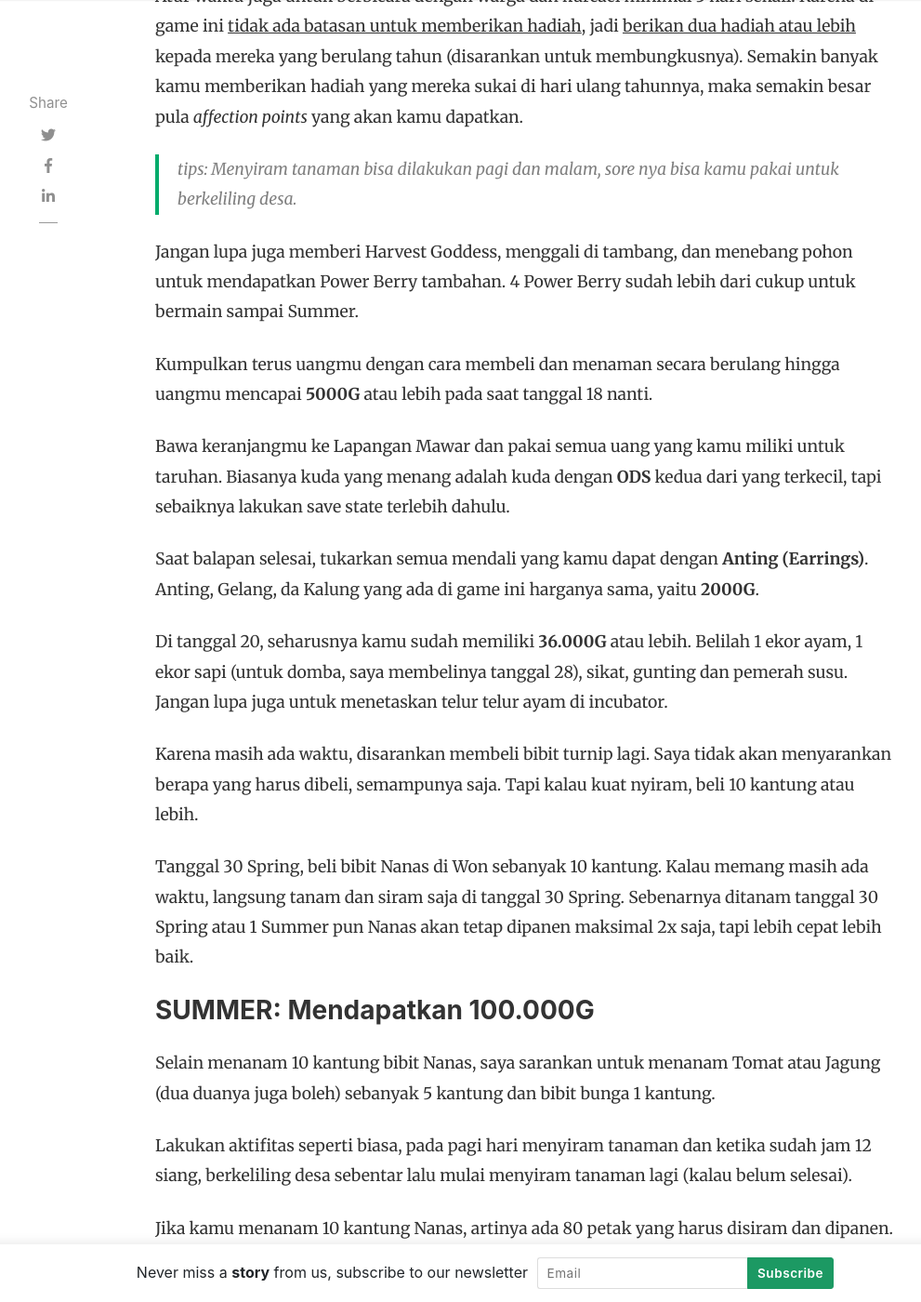
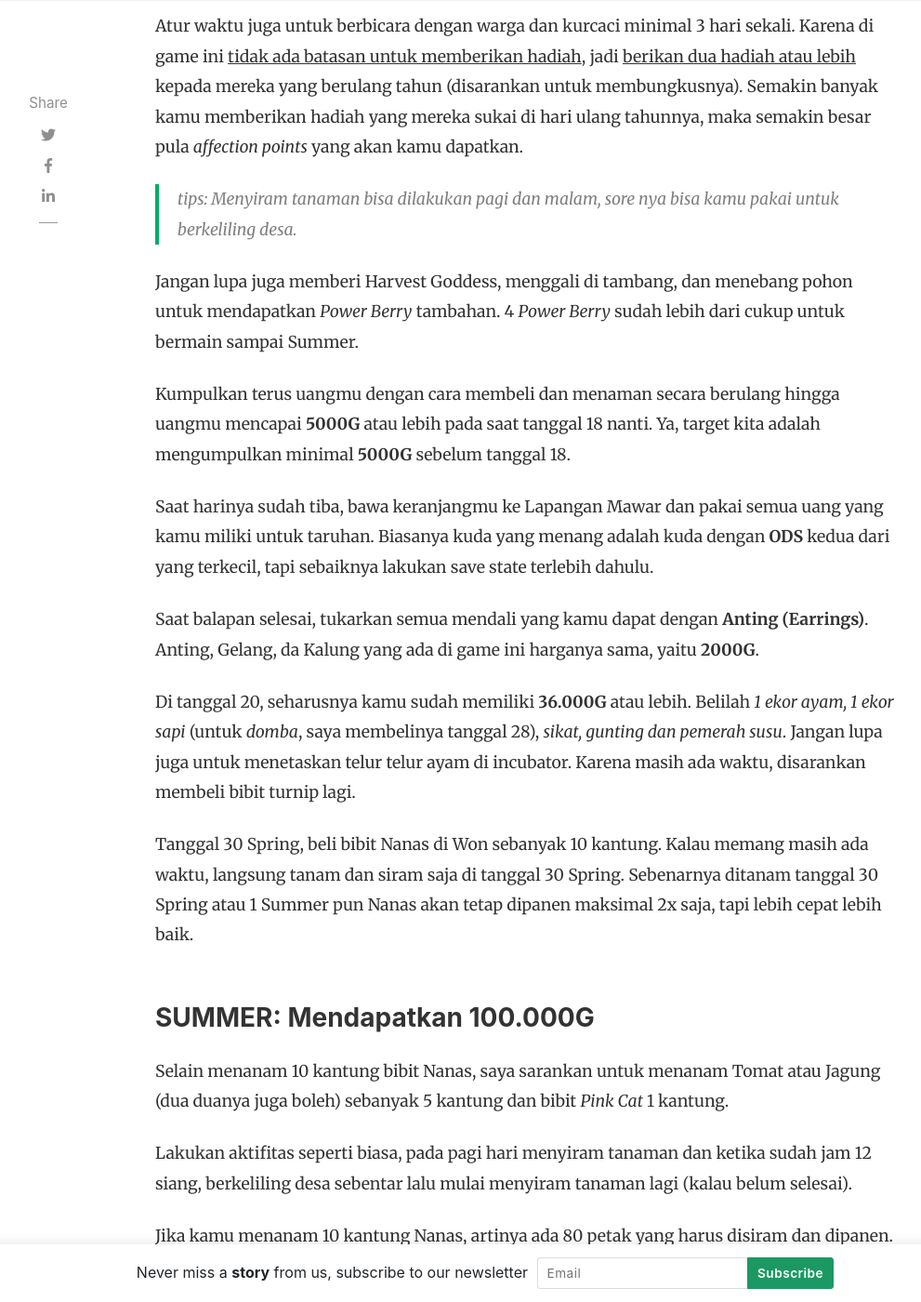
Before and after one commit to kisahpetani/kisahpetani.github.io, a Jekyll site: the page built from _posts/2021-12-02-sukses-ditahun-pertama-harvest-moon-back-to-nature.md, in a window 1280 px wide and 1400 px high, scrolled down 1406 px. Shown: the whole window at 93% size, without its empty margins (118-1109 px from the left). Built offline with Jekyll 4.4.1, drawn with Linux system fonts in a browser that asks for light colours; nearby versions of some CDN libraries; comment, search, counter and statistics services are not loaded; some of the changed text lies outside the part shown.

Commit message:
Update 2021-12-02-sukses-ditahun-pertama-harvest-moon-back-to-nature.md

```diff
--- a/_posts/2021-12-02-sukses-ditahun-pertama-harvest-moon-back-to-nature.md
+++ b/_posts/2021-12-02-sukses-ditahun-pertama-harvest-moon-back-to-nature.md
@@ -8,8 +8,8 @@ image: assets/images/hm-btn.png
 
 Saya akan memfokuskan ke pembangunan di tahun pertama, untuk hewan ternak masih bisa di tahun kedua.
 Rom yang saya gunakan adalah <u>rom versi revisi</u>, ya. Karena selain beberapa bug yang telah diperbaiki, area kebun di rom juga sudah rapih. Kita tak perlu repot menghancurkan tunggul ataupun batu besar yang menghalangi.
-
-
+<br/>
+<br/>
 ### SPRING: Mendapatkan 50.000G
 
 Jangan pernah membeli barang yang tidak berguna di awal permainan, fokus saja ke kebun. Beli 4 kantung bibit Turnip di awal permainan dan dihari berikutnya beli 5 sampai 10 kantung setiap 5 hari sekali.
@@ -24,27 +24,28 @@ Semakin banyak kamu memberikan hadiah yang mereka sukai di hari ulang tahunnya,
 
 > tips: Menyiram tanaman bisa dilakukan pagi dan malam, sore nya bisa kamu pakai untuk berkeliling desa.
 
-Jangan lupa juga memberi Harvest Goddess, menggali di tambang, dan menebang pohon untuk mendapatkan Power Berry tambahan.
-4 Power Berry sudah lebih dari cukup untuk bermain sampai Summer.
+Jangan lupa juga memberi Harvest Goddess, menggali di tambang, dan menebang pohon untuk mendapatkan *Power Berry* tambahan.
+4 *Power Berry* sudah lebih dari cukup untuk bermain sampai Summer.
 
 Kumpulkan terus uangmu dengan cara membeli dan menaman secara berulang hingga uangmu mencapai **5000G** atau lebih pada saat tanggal 18 nanti.
+Ya, target kita adalah mengumpulkan minimal **5000G** sebelum tanggal 18.
 
-Bawa keranjangmu ke Lapangan Mawar dan pakai semua uang yang kamu miliki untuk taruhan.
+Saat harinya sudah tiba, bawa keranjangmu ke Lapangan Mawar dan pakai semua uang yang kamu miliki untuk taruhan.
 Biasanya kuda yang menang adalah kuda dengan **ODS** kedua dari yang terkecil, tapi sebaiknya lakukan save state terlebih dahulu.
 
 Saat balapan selesai, tukarkan semua mendali yang kamu dapat dengan **Anting (Earrings)**.
 Anting, Gelang, da Kalung yang ada di game ini harganya sama, yaitu **2000G**.
 
-Di tanggal 20, seharusnya kamu sudah memiliki **36.000G** atau lebih. Belilah 1 ekor ayam, 1 ekor sapi (untuk domba, saya membelinya tanggal 28), sikat, gunting dan pemerah susu. Jangan lupa juga untuk menetaskan telur telur ayam di incubator.
-
-Karena masih ada waktu, disarankan membeli bibit turnip lagi. Saya tidak akan menyarankan berapa yang harus dibeli, semampunya saja. Tapi kalau kuat nyiram, beli 10 kantung atau lebih.
+Di tanggal 20, seharusnya kamu sudah memiliki **36.000G** atau lebih. Belilah *1 ekor ayam, 1 ekor sapi* (untuk *domba*, saya membelinya tanggal 28), *sikat, gunting dan pemerah susu*. Jangan lupa juga untuk menetaskan telur telur ayam di incubator.
+Karena masih ada waktu, disarankan membeli bibit turnip lagi.
 
 Tanggal 30 Spring, beli bibit Nanas di Won sebanyak 10 kantung. Kalau memang masih ada waktu, langsung tanam dan siram saja di tanggal 30 Spring.
 Sebenarnya ditanam tanggal 30 Spring atau 1 Summer pun Nanas akan tetap dipanen maksimal 2x saja, tapi lebih cepat lebih baik.
-
+<br/>
+<br/>
 ### SUMMER: Mendapatkan 100.000G
 
-Selain menanam 10 kantung bibit Nanas, saya sarankan untuk menanam Tomat atau Jagung (dua duanya juga boleh) sebanyak 5 kantung dan bibit bunga 1 kantung.
+Selain menanam 10 kantung bibit Nanas, saya sarankan untuk menanam Tomat atau Jagung (dua duanya juga boleh) sebanyak 5 kantung dan bibit *Pink Cat* 1 kantung.
 
 Lakukan aktifitas seperti biasa, pada pagi hari menyiram tanaman dan ketika sudah jam 12 siang, berkeliling desa sebentar lalu mulai menyiram tanaman lagi (kalau belum selesai).
 
@@ -57,24 +58,23 @@ Tanggal 20 atau 21 Summer, belilah kayu dan upgrade kandang ayam milikmu. Lalu t
 Musim gugur adalah musim paling menguntungkan, gunakan waktumu dengan baik.
 Banyak tanaman yang bisa dijual di gunung. Seingat saya, dalam sehari saya bisa dapat **2000G**.
 
-Saya menyarankan kamu untuk menanam 15 kantung saja, 10 kantung bibit Sweet Potato, 5 kantung sisanya bibit Wortel (15 sweet potato juga boleh, terserah kamu).
+Saya menyarankan kamu untuk menanam 15 kantung, 10 kantung bibit Sweet Potato, 5 kantung sisanya bibit Wortel (15 sweet potato juga boleh, terserah kamu).
 
-Dengan penyiraman yang sudah *diupgrade* tanggal 27 summer, seharusnya saat Fall kamu sudah tidak membutuhkan tenaga kurcaci lagi untuk membantumu menyiram.
+Dengan penyiraman yang sudah *diupgrade* tanggal 27 Summer, seharusnya kamu sudah bisa menyiram semua tanaman sebelum  jam 01:00PM, yang artinya masih ada banyak waktu yang bisa digunakan untuk mengambil sesuatu di gunung.
 
 **Tips**
 * Suruh kurcaci untuk membantu kamu menyiram tanaman, sehari sebelum kamu memanen.
-* Jika kamu bekerja part time di Aja Winery, jangan lupa meminta bantuan kurcaci untuk membantumu menyiram tanaman.
+* Jika kamu bekerja part time di *Aja Winery*, jangan lupa meminta bantuan kurcaci untuk membantumu menyiram tanaman.
 
-Saya menyarankan untuk tidak membeli banyak banyak *hewan ternak* (sapi dan domba), kumpulkan uang untuk membeli kayu lalu upgrade bangunan terlebih dahulu.
+Saya menyarankan untuk tidak membeli banyak *hewan ternak* (sapi dan domba), kumpulkan uang untuk membeli kayu lalu upgrade bangunan terlebih dahulu.
 
-> Di musim ini cukup kumpulkan uang, beli kayu lalu upgrade bangunan. Saya jamin kalo rajin Winter nanti bisa punya hothouse.
+> Di musim ini cukup kumpulkan uang, beli kayu lalu upgrade bangunan. Utamakan untuk membuat Hothouse sebelum Witner tiba.
 
 
 ### WINTER: Musim Untuk Bersantai
-Di musim ini, tidak ada yang bisa banyak dilakukan. Karena itu, kamu bisa sedikit bersantai.
-Saya tidak akan memberi saran apapun dimusim ini karena semua bangunan sudah full upgrade.
+Di musim ini, tidak ada yang bisa banyak dilakukan selain menambang. Jika kamu sudah memiliki *HotHouse*, tanamlah bibit Nanas sebanyak 4 kantung.
 
-Selanjutnya kamu bisa bebas membeli peralatan untuk ternak (Pembuat Mayones/Pembuat Keju/Pembuat Benang) lalu membeli hewan ternak.
+Kumpulkan terus uangmu untuk membeli *Mayonaise Maker,* Membeli hewan Ternak lalu membeli *Cheese Maker,* dan *Yanr Maker*.
 
 Jika kamu belum memiliki pancingan, cobalah temui greng di dermaga.
 
```
